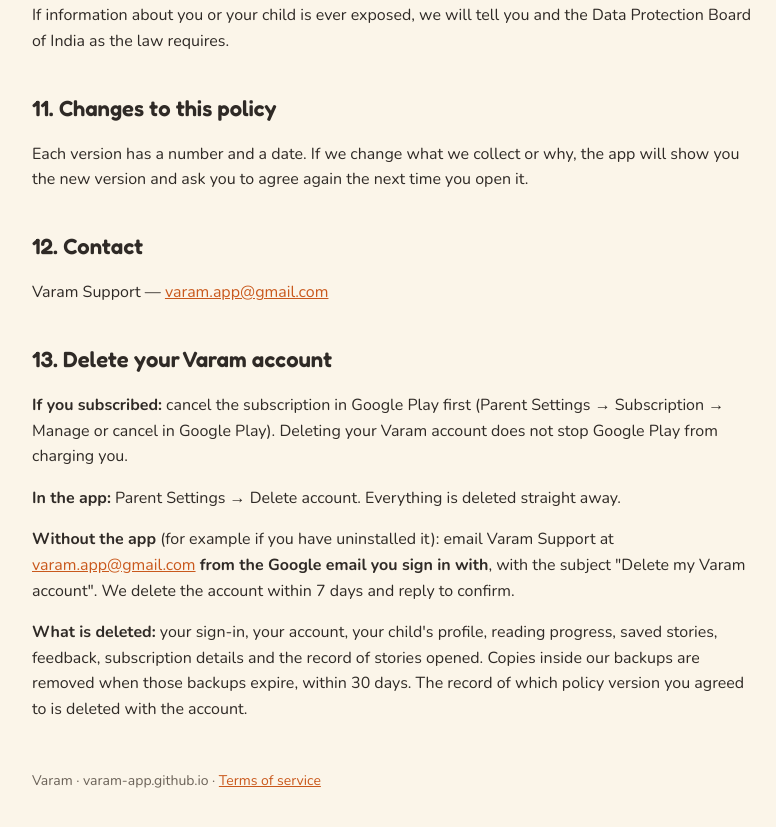
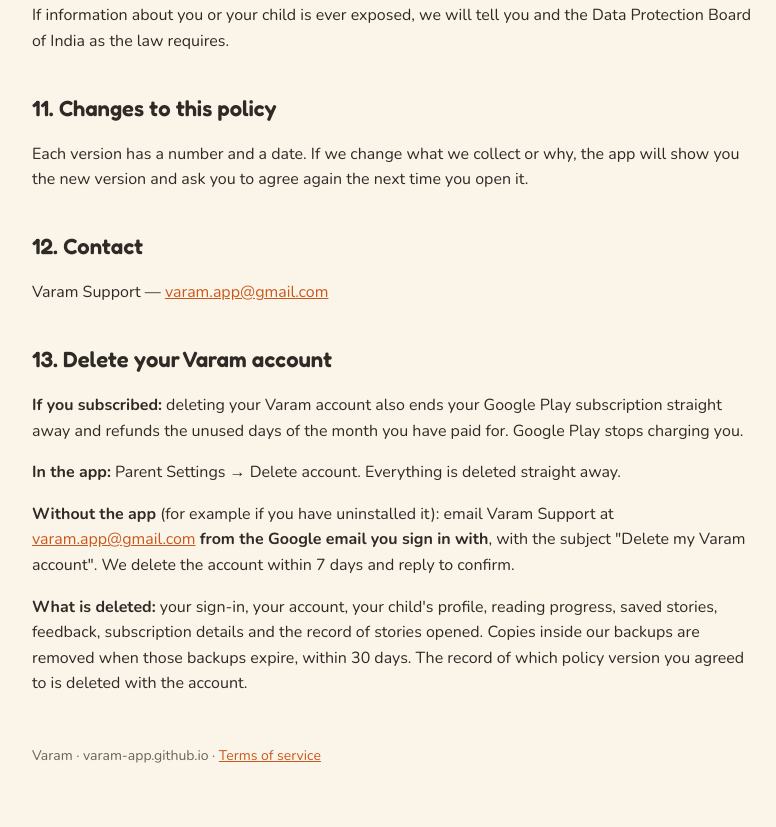
Before and after one commit to varam-app/varam-app.github.io, a plain HTML site: page v2/index.html in a window 1280 px wide. Shown: the part 5332-6159 px from the top of the page, without its empty margins (244-1020 px from the left). Drawn offline with nearby package versions, Linux system fonts and the light colour scheme.

Commit message:
Say that deleting the account ends the subscription
Deleting a Varam account now ends the Google Play subscription at once
and refunds the unused days, so the terms and privacy policy version 2
no longer ask parents to cancel in Google Play first.

Co-Authored-By: Claude Opus 5.5 <noreply@anthropic.com>

```diff
--- a/v2/index.html
+++ b/v2/index.html
@@ -307,9 +307,8 @@ new version and ask you to agree again the next time you open it.</p>
 <h2>12. Contact</h2>
 <p>Varam Support — <a href="mailto:varam.app@gmail.com">varam.app@gmail.com</a></p>
 <h2 id="delete">13. Delete your Varam account</h2>
-<p><strong>If you subscribed:</strong> cancel the subscription in Google Play first (Parent Settings →
-Subscription → Manage or cancel in Google Play). Deleting your Varam account does not stop Google
-Play from charging you.</p>
+<p><strong>If you subscribed:</strong> deleting your Varam account also ends your Google Play subscription
+straight away and refunds the unused days of the month you have paid for. Google Play stops charging you.</p>
 <p><strong>In the app:</strong> Parent Settings → Delete account. Everything is deleted straight away.</p>
 <p><strong>Without the app</strong> (for example if you have uninstalled it): email Varam Support at
 <a href="mailto:varam.app@gmail.com">varam.app@gmail.com</a> <strong>from the Google email you sign in with</strong>,
```
Also changed, not shown: terms/index.html (+1 -1 lines).
